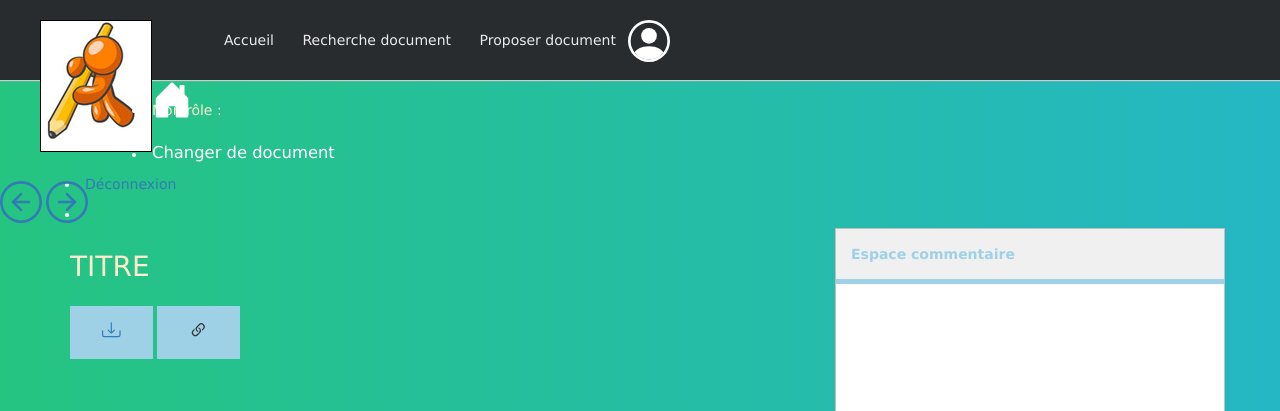
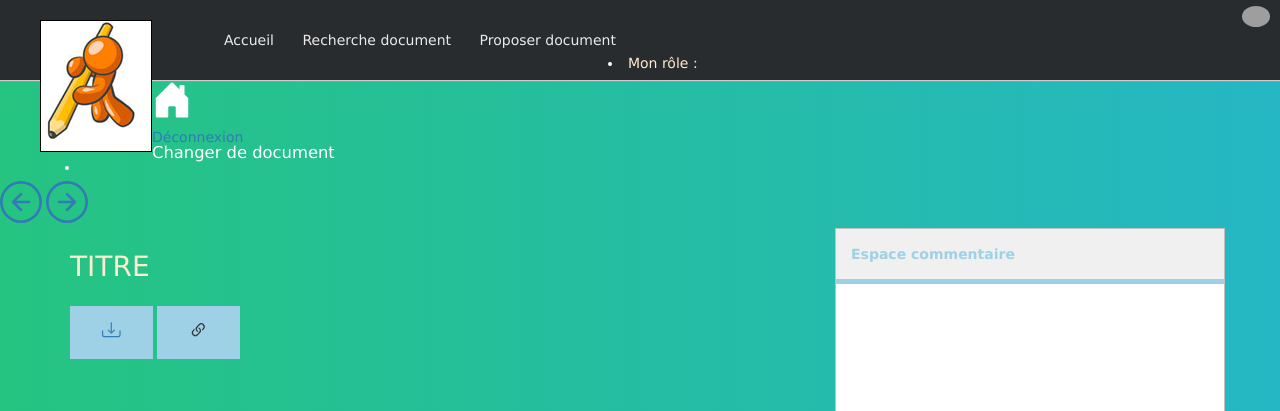
Before and after one commit to remulef/ASL-Abbaye, a PHP site: page /tcpdf/View/document.view/document.view.php?id_doc=1 in a window 1280 px wide. Shown: the top 411 px of the page. Run offline with PHP 8.4, Linux system fonts and the light colour scheme; the visitor is signed in with stand-in values (Sample User, id 1); data that the repository does not hold is empty; grey boxes are pictures that could not be loaded.

Commit message:
automatic push

```diff
--- a/data/template/header.php
+++ b/data/template/header.php
@@ -21,11 +21,7 @@ if(isset($_SESSION)){
   <?php if (isset($_SESSION['role']) && $_SESSION['role'] != "") {
     echo '
     <div class="header-user-menu">
-      <svg width="3em" height="3em" viewBox="0 0 16 16" class="bi bi-person-circle" fill="currentColor" xmlns="http://www.w3.org/2000/svg">
-        <path d="M13.468 12.37C12.758 11.226 11.195 10 8 10s-4.757 1.225-5.468 2.37A6.987 6.987 0 0 0 8 15a6.987 6.987 0 0 0 5.468-2.63z" />
-        <path fill-rule="evenodd" d="M8 9a3 3 0 1 0 0-6 3 3 0 0 0 0 6z" />
-        <path fill-rule="evenodd" d="M8 1a7 7 0 1 0 0 14A7 7 0 0 0 8 1zM0 8a8 8 0 1 1 16 0A8 8 0 0 1 0 8z" />
-      </svg>
+    <img src="assets/2.jpg" alt="User Image"/>
       <ul>';
     if ($role[0] == "ADMINISTRATEUR") {
       echo '<li><p class="highlight" >Mon rôle :   ADMINISTRATEUR </p></li>
```
